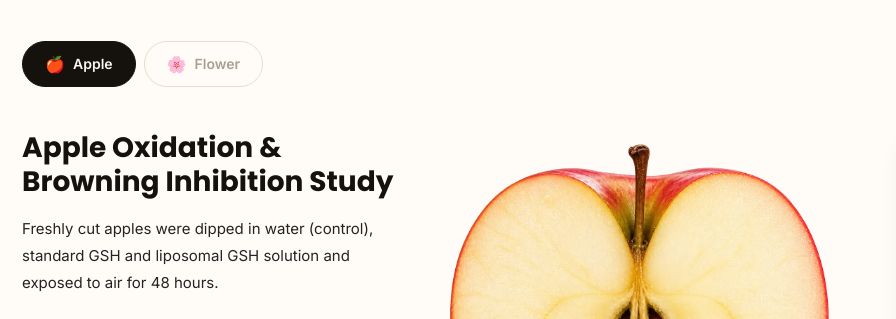
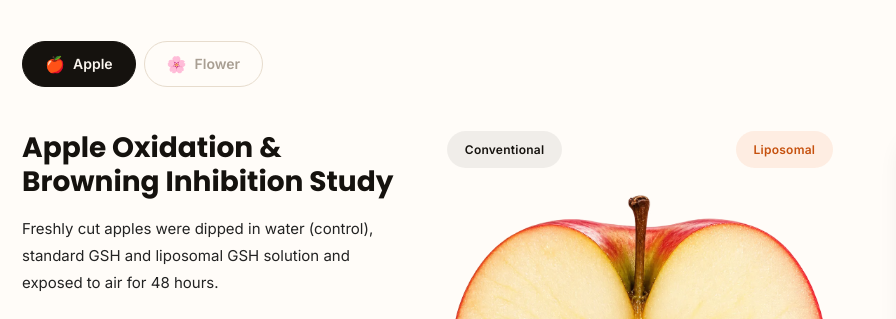
Before and after one commit to developer-eskag/appleexp, a plain HTML site: page index.html in a window 1280 px wide. Shown: the part 263-582 px from the top of the page, 0-896 px from the left. Drawn offline with Linux system fonts and the light colour scheme; grey boxes are pictures that could not be loaded.

Commit message:
Update index.html

```diff
--- a/index.html
+++ b/index.html
@@ -235,6 +235,36 @@ a { color: inherit; text-decoration: none; }
 
 /* ── CENTER: Comparison Visual ── */
 .sci-visual { display: flex; flex-direction: column; }
+
+/* Comparison Labels Above Image */
+.sci-comparison-labels {
+  display: flex;
+  justify-content: space-between;
+  align-items: center;
+  gap: 12px;
+  margin-bottom: 14px;
+}
+
+.sci-comparison-label {
+  display: inline-flex;
+  align-items: center;
+  justify-content: center;
+  padding: 8px 18px;
+  border-radius: var(--r-pill);
+  font-size: 12px;
+  font-weight: 600;
+  letter-spacing: .02em;
+}
+
+.sci-comparison-label--conv {
+  background: rgba(0,0,0,.06);
+  color: var(--ink);
+}
+
+.sci-comparison-label--lipo {
+  background: rgba(242,106,33,.10);
+  color: var(--amber-deep);
+}
 
 .sci-frame {
   position: relative;
@@ -539,6 +569,16 @@ a { color: inherit; text-decoration: none; }
 
         <!-- Comparison Visual -->
         <div class="sci-visual">
+          <!-- Comparison Labels -->
+          <div class="sci-comparison-labels">
+            <span class="sci-comparison-label sci-comparison-label--conv">
+              Conventional
+            </span>
+
+            <span class="sci-comparison-label sci-comparison-label--lipo">
+              Liposomal
+            </span>
+          </div>
           <div class="sci-frame" data-frame="apple">
             <!-- Active layer shown; swap src with real images -->
             <div class="sci-frame-placeholder">
@@ -584,7 +624,7 @@ a { color: inherit; text-decoration: none; }
         <div class="sci-video-col">
           <div class="sci-video-wrap">
             <!-- Replace src with real video when ready -->
-            <video src="apple.mp4" autoplay muted loop playsinline></video>
+            <video src="Final Apple.mp4" autoplay muted loop playsinline></video>
            <!--  <div class="sci-video-placeholder">
               <div class="play-ring">▶</div>
               <p>Apple experiment video</p>
@@ -622,6 +662,17 @@ a { color: inherit; text-decoration: none; }
 
         <!-- Comparison Visual -->
         <div class="sci-visual">
+
+          <!-- Comparison Labels -->
+          <div class="sci-comparison-labels">
+            <span class="sci-comparison-label sci-comparison-label--conv">
+              Conventional
+            </span>
+
+            <span class="sci-comparison-label sci-comparison-label--lipo">
+              Liposomal
+            </span>
+          </div>
           <div class="sci-frame" data-frame="flower">
             <div class="sci-frame-placeholder">
               <span class="placeholder-icon">🌸</span>
@@ -661,7 +712,7 @@ a { color: inherit; text-decoration: none; }
         <!-- Video -->
         <div class="sci-video-col">
           <div class="sci-video-wrap">
-            <video src="flower.mp4" autoplay muted loop playsinline></video>
+            <video src="Fre (1).mp4" autoplay muted loop playsinline></video>
             <!-- <div class="sci-video-placeholder">
               <div class="play-ring">▶</div>
               <p>Flower experiment video</p>
```
